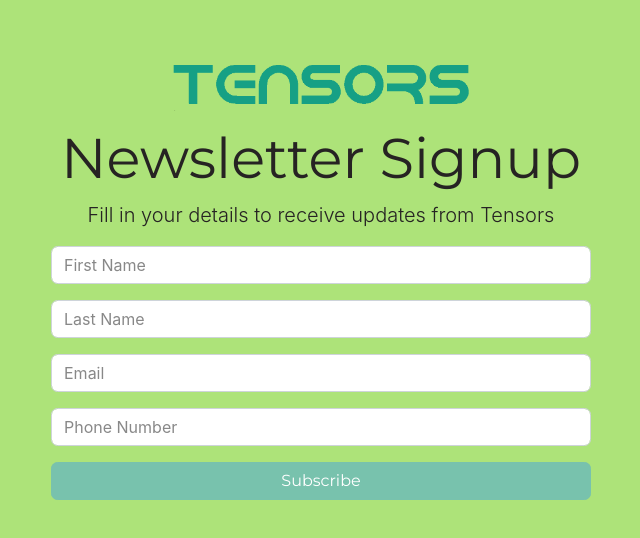
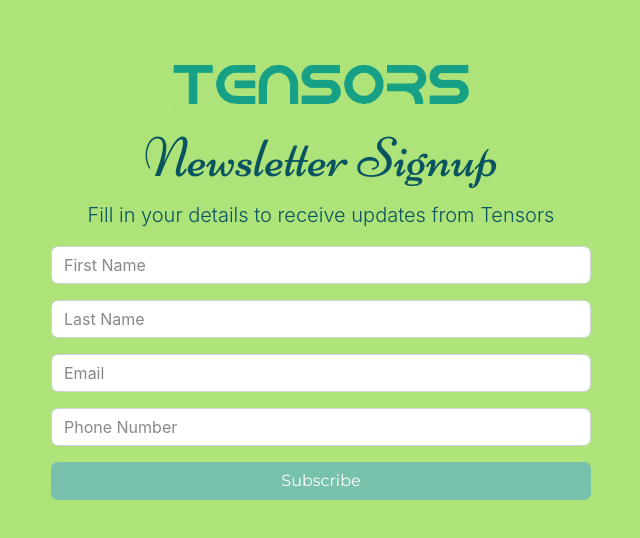
Before and after one commit to tensorsiitm/Newsletter, a website: page public/index.html in a window 1280 px wide. Shown: the whole page, without its empty margins (319-959 px from the left). Drawn offline with nearby package versions, Linux system fonts and the light colour scheme.

Commit message:
Ready for heroku

```diff
--- a/public/css/index.css
+++ b/public/css/index.css
@@ -3,7 +3,11 @@ body {
 }
 
 h1, p {
-    color: rgb(38,35,35);
+    color: rgb(9, 84, 96);
+}
+
+h1 {
+    font-family: 'Niconne', cursive;
 }
 
 img {
--- a/public/index.html
+++ b/public/index.html
@@ -8,6 +8,7 @@
     <link rel="stylesheet" href="https://use.fontawesome.com/releases/v5.5.0/css/all.css"
     integrity="sha384-B4dIYHKNBt8Bc12p+WXckhzcICo0wtJAoU8YZTY5qE0Id1GSseTk6S+L3BlXeVIU" crossorigin="anonymous" />
     <link rel="stylesheet" type="text/css" href="css/index.css">
+    <link href="https://fonts.googleapis.com/css2?family=Niconne&display=swap" rel="stylesheet">
 </head>
 <body>
     <div class="container">
```
